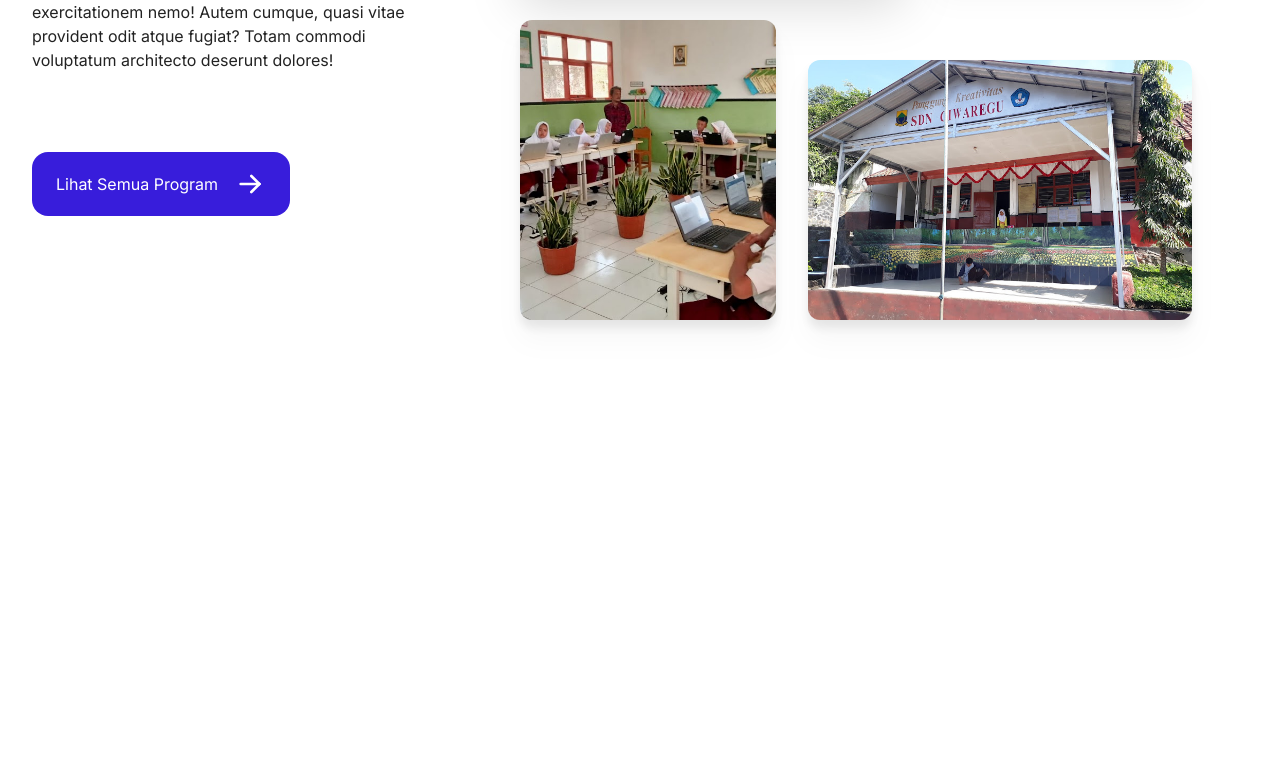
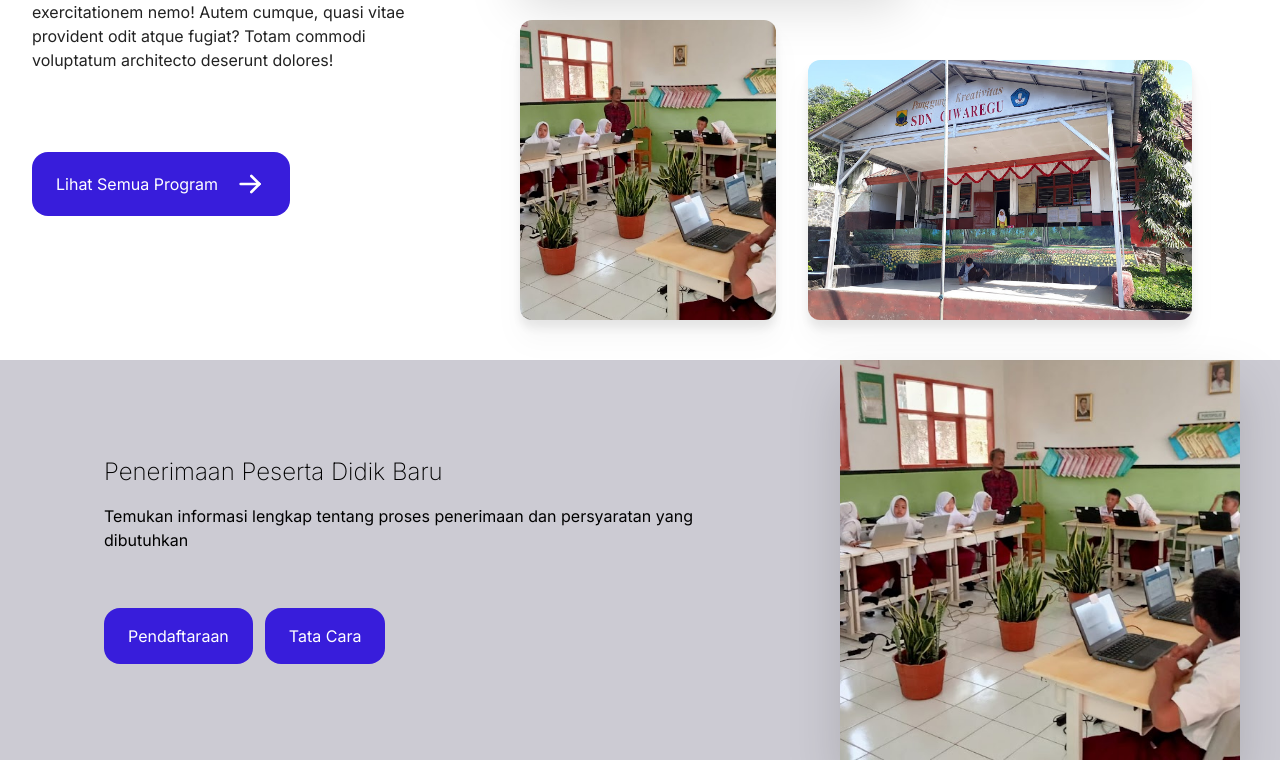
Before and after one commit to azarnuzy/sd-ciwaregu-1-fe, a Next.js app: page / in a window 1280 px wide. Shown: the part 1900-2660 px from the top of the page. Before the commit the page ends 2260 px from the top, so only its background shows below. Built offline with nearby package versions, Linux system fonts and the light colour scheme.

Commit message:
add ppbd in landing page

```diff
--- /dev/null
+++ b/src/components/LandingPage/Ppdb.jsx
@@ -0,0 +1,44 @@
+import Image from 'next/image'
+import React from 'react'
+import content6 from '../../assets/images/content-6.jpg'
+
+function Ppdb() {
+  return (
+    <div className='w-full max-w-7xl bg-[#CCCBD3]'>
+      <div className='w-full flex flex-col md:pt-0 pt-10 md:flex-row md:pl-10 lg:pr-10'>
+        <div className='w-full pb-10 md:pb-0 md:w-2/3 flex flex-col gap-4 justify-center px-[5vw]'>
+          <h2 className='font-extralight text-2xl'>
+            Penerimaan Peserta Didik Baru
+          </h2>
+          <p>
+            Temukan informasi lengkap tentang proses penerimaan dan persyaratan
+            yang dibutuhkan
+          </p>
+          <div className='flex gap-3'>
+            <a
+              href='#'
+              className='flex w-fit gap-4 items-center py-4 px-6 mt-5 md:mt-10 bg-light-purple text-white rounded-2xl'
+            >
+              Pendaftaraan
+            </a>
+            <a
+              href='#'
+              className='flex w-fit gap-4 items-center py-4 px-6 mt-5 md:mt-10 bg-light-purple text-white rounded-2xl'
+            >
+              Tata Cara
+            </a>
+          </div>
+        </div>
+        <div className='w-full md:w-1/3'>
+          <Image
+            src={content6}
+            alt='Siswa sedang belajar menggunakan laptop dikelas'
+            className='object-cover drop-shadow-2xl  filter w-full max-h-[650px] h-[50vh]'
+          />
+        </div>
+      </div>
+    </div>
+  )
+}
+
+export default Ppdb
--- a/src/pages/LandingPage/index.jsx
+++ b/src/pages/LandingPage/index.jsx
@@ -1,5 +1,6 @@
 import About from '@/components/LandingPage/About'
 import HeaderComponent from '@/components/LandingPage/HeaderComponent'
+import Ppdb from '@/components/LandingPage/Ppdb'
 import Program from '@/components/LandingPage/Program'
 import Stat from '@/components/LandingPage/Stat'
 import SocialMedia from '@/components/Navbar/SocialMedia'
@@ -12,6 +13,7 @@ export default function LandingPage() {
       <About />
       <Stat />
       <Program />
+      <Ppdb />
     </>
   )
 }
```
